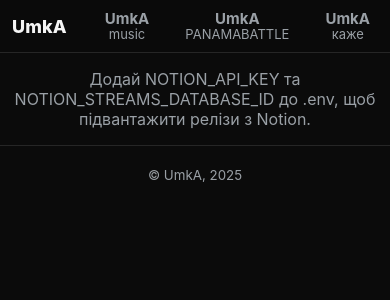
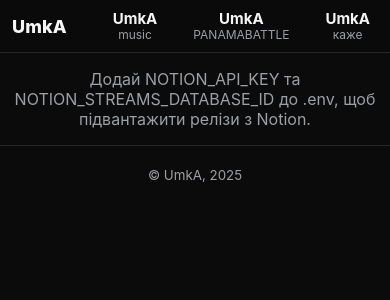
Before and after one commit to panumka/umka-space, a Flask app: page / in a window 390 px wide. Shown: the top 300 px of the page. Run offline with Flask 3, Linux system fonts and the light colour scheme.

Commit message:
update nav to two-line UmkA layou2t

```diff
--- a/static/style.css
+++ b/static/style.css
@@ -486,19 +486,30 @@ body {
     padding: 0 12px;
   }
 }
-/* === stacked nav links (UmkA / music / PANAMABATTLE / каже) === */
+/* === stacked nav links with equal spacing === */
+.main-nav.stacked {
+  display: flex;
+  justify-content: center;
+  align-items: center;
+  gap: 32px; /* рівна відстань між UmkA/music/PANAMABATTLE/каже */
+  flex-wrap: nowrap;
+}
+
 .main-nav.stacked .nav-link {
   display: flex;
   flex-direction: column;
   align-items: center;
   justify-content: center;
-  line-height: 1.1;
-  padding: 4px 8px;
+  line-height: 1.2;
+  text-decoration: none;
+  color: var(--muted);
+  transition: color 0.2s ease, background 0.2s ease;
 }
 
 .main-nav.stacked .nav-link span:first-child {
   font-weight: 700;
-  font-size: 15px;
+  font-size: 16px;
+  color: var(--text);
 }
 
 .main-nav.stacked .nav-link span:last-child {
@@ -506,9 +517,20 @@ body {
   color: var(--muted);
 }
 
-/* ensure equal spacing between links */
-.main-nav.stacked {
-  display: flex;
-  justify-content: space-around;
-  gap: 20px;
+.main-nav.stacked .nav-link:hover span:last-child,
+.main-nav.stacked .nav-link.active span:last-child {
+  color: var(--text);
 }
+
+/* адаптивність — вирівнювання при малих екранах */
+@media (max-width: 600px) {
+  .main-nav.stacked {
+    gap: 20px;
+  }
+  .main-nav.stacked .nav-link span:first-child {
+    font-size: 15px;
+  }
+  .main-nav.stacked .nav-link span:last-child {
+    font-size: 12px;
+  }
+}
```
